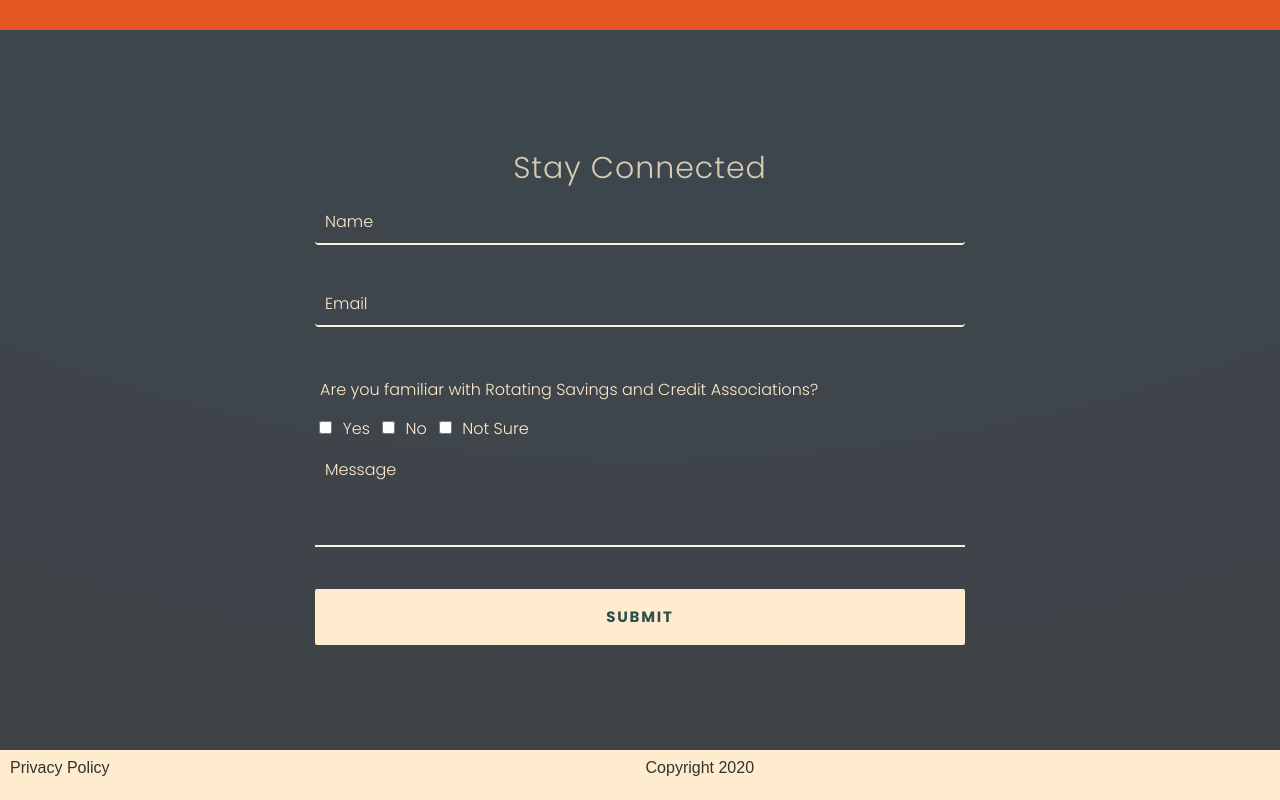
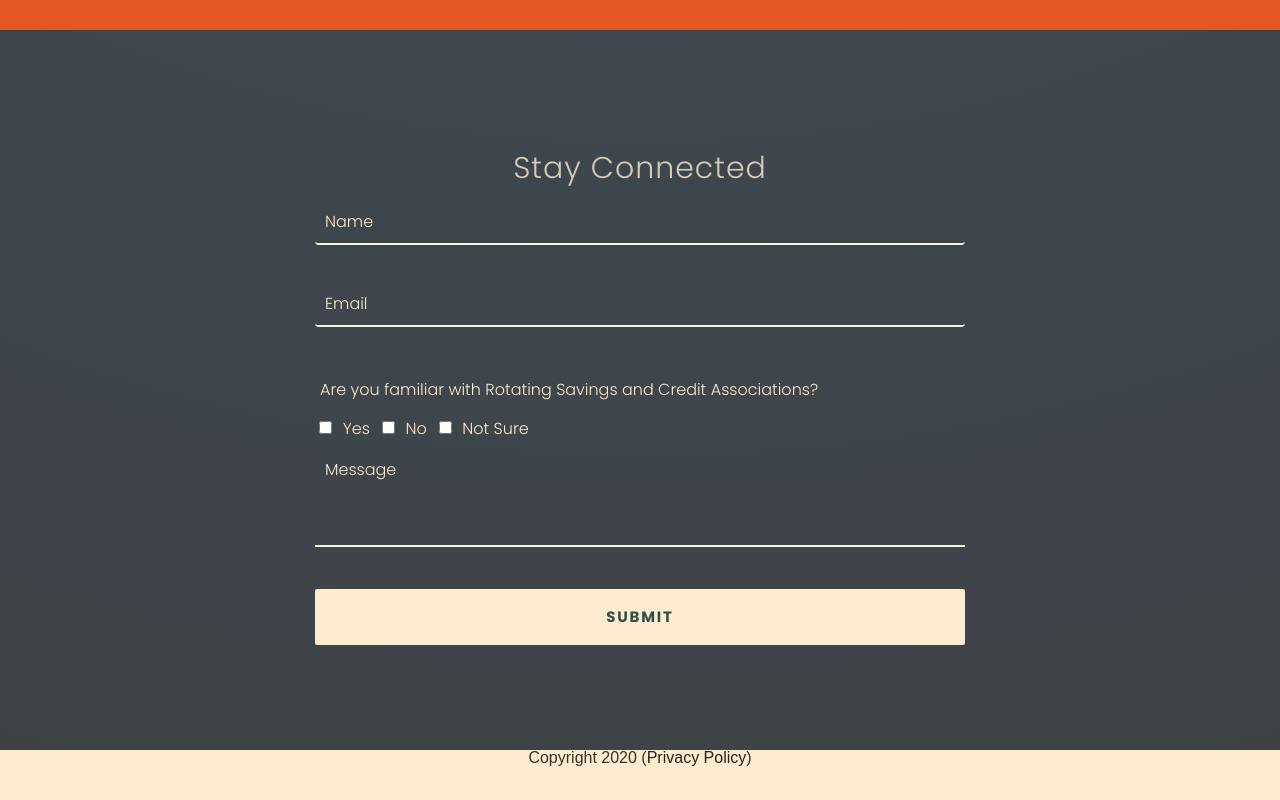
Before and after one commit to ismahanali/kynza, a plain HTML site: page index.html in a window 1280 px wide. Shown: the part 3986-4786 px from the top of the page. Drawn offline with nearby package versions, Linux system fonts and the light colour scheme.

Commit message:
footer
Ismahans-MacBook-Air:kynza-landing-page Developer$ git commit -mfooter

```diff
--- a/index.html
+++ b/index.html
@@ -511,8 +511,8 @@
     <script src="owlcarousel/owl.carousel.min.js"></script>
 
     <footer>
-        <a href="./privacy.html"><p>Privacy Policy</p></a>
-    <p class="Copyright">Copyright 2020</p c>
+
+    <p>Copyright 2020 (<a href="./privacy.html">Privacy Policy</a>)</p>
 
     </footer>
 </body>
--- a/styles.css
+++ b/styles.css
@@ -325,7 +325,7 @@ a:hover {
 .header-border {
   border: 1px solid white;
   padding: 29px;
-  opacity: .7;
+  opacity: 0.7;
 }
 .circle {
   margin-top: 2%;
@@ -1167,14 +1167,11 @@ footer {
   height: 50px;
   width: 100%;
   overflow-x: hidden;
-  display: flex;
   background-color: blanchedalmond;
 }
-.copyright {
-  margin: 0 auto;
-}
+
 footer p {
-  padding: 10px;
+  text-align: center;
   margin: 0 auto;
 }
 
```
